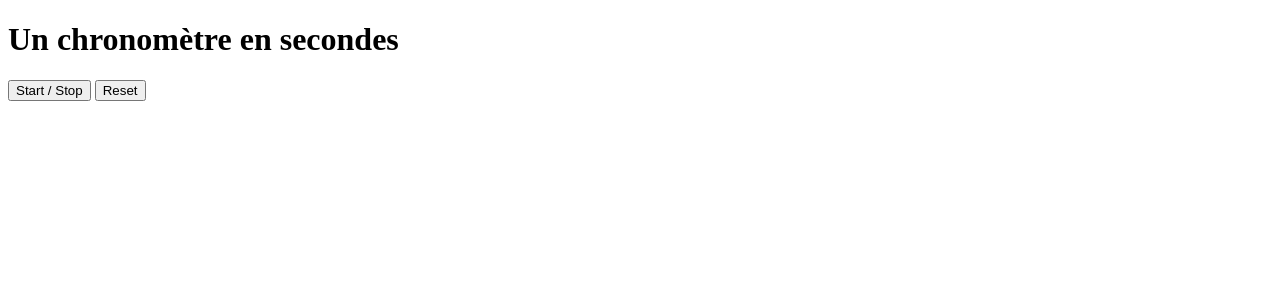
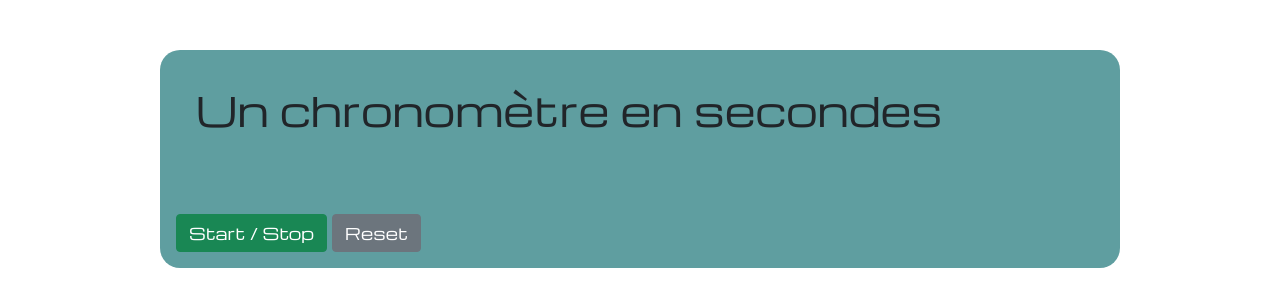
Before and after one commit to AimadBachar/ChronoJS, a plain HTML site: page index.html in a window 1280 px wide. Drawn offline with nearby package versions, Linux system fonts and the light colour scheme.

Commit message:
add some css

```diff
--- a/index.html
+++ b/index.html
@@ -4,12 +4,19 @@
     <meta charset="UTF-8">
     <meta name="viewport" content="width=device-width, initial-scale=1.0">
     <title>un chronomètre en secondes avec setTimeout</title>
+    <link href="https://cdn.jsdelivr.net/npm/bootstrap@5.0.2/dist/css/bootstrap.min.css" rel="stylesheet" integrity="sha384-EVSTQN3/azprG1Anm3QDgpJLIm9Nao0Yz1ztcQTwFspd3yD65VohhpuuCOmLASjC" crossorigin="anonymous">
+    <link rel="stylesheet" href="style.css">
+    <link rel="preconnect" href="https://fonts.googleapis.com">
+    <link rel="preconnect" href="https://fonts.gstatic.com" crossorigin>
+    <link href="https://fonts.googleapis.com/css2?family=Michroma&display=swap" rel="stylesheet">
     <script src="main.js"></script>
 </head>
 <body>
-    <h1>Un chronomètre en secondes</h1>
-    <h2 id="chrono"></h2>
-    <button id="startStop">Start / Stop</button>
-    <button id="reset">Reset</button>
+    <div class="container">
+        <h1 class="primary">Un chronomètre en secondes</h1>
+        <h2 id="chrono"></h2>
+        <button class="btn btn-success" id="startStop">Start / Stop</button>
+        <button class="btn btn-secondary" id="reset">Reset</button>
+    </div>
 </body>
 </html>
--- a/main.js
+++ b/main.js
@@ -37,7 +37,7 @@ function main() {
     // Evènement qui détecte quand on clique sur le bouton "reset"
     btnReset.addEventListener('click', function () {
         clearTimeout(timer);
-        timerDom.innerHTML = "00:00:00:00";
+        timerDom.innerHTML = "00h:00m:00s:00";
         sec = 0;
         min = 0;
         hrs = 0;
--- /dev/null
+++ b/style.css
@@ -0,0 +1,20 @@
+.container {
+  width: 100%;
+  max-width: 960px;
+  margin: 50px auto;
+  padding: 1rem;
+  background-color: cadetblue;
+  font-family: 'Michroma', sans-serif;
+  border-radius: 20px;
+}
+
+.primary {
+  padding: 20px;
+}
+
+#chrono {
+  font-size: 1.5em;
+  font-weight: bold;
+  margin-bottom: 20px;
+  padding: 1rem;
+}
```
